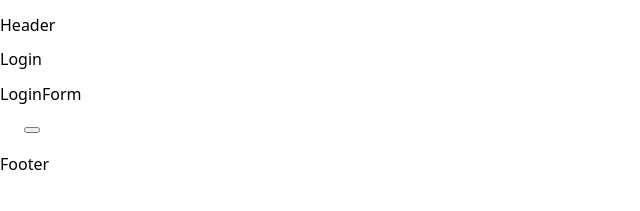
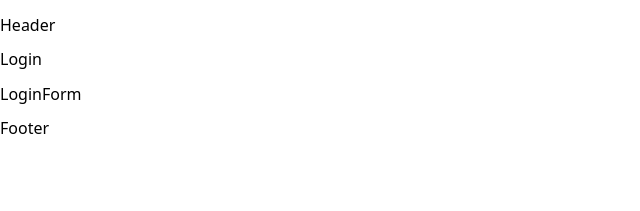
Before and after one commit to Tatyana25081974/Initiative-react-final, a React (Vite) app: page /auth/login in a window 1280 px wide. Shown: the top 211 px of the page, without its empty margins (0-640 px from the left). Built offline with nearby package versions, Linux system fonts and the light colour scheme.

Commit message:
fix recipe reduser and add dispatch action refresh

```diff
--- a/src/App/App.jsx
+++ b/src/App/App.jsx
@@ -13,9 +13,28 @@ import AuthPage from "../pages/AuthPage/AuthPage.jsx";
 
 import NotFound from "../pages/NotFound/NotFound.jsx";
 
+import { useEffect } from "react";
+
+import {
+  useDispatch,
+  // useSelector
+} from "react-redux";
+import { refreshUser } from "../redux/auth/operations.js";
+
+// import { selectIsRefreshing } from "../redux/auth/selectors";
+
 // import PrivateRoute from "../components/PrivateRoute/PrivateRoute.jsx";
 
 const App = () => {
+  const dispatch = useDispatch();
+
+  // Вказує на те чи рефрешиться зараз сторінка чи ні
+  // const isRefreshing = useSelector(selectIsRefreshing);
+
+  useEffect(() => {
+    dispatch(refreshUser());
+  }, [dispatch]);
+
   return (
     <>
       <Layout>
--- a/src/components/LoginForm/LoginForm.jsx
+++ b/src/components/LoginForm/LoginForm.jsx
@@ -6,9 +6,6 @@ const LoginForm = () => {
   return (
     <>
       <p>LoginForm</p>
-      <Button>
-        <button></button>
-      </Button>
     </>
   );
 };
--- a/src/redux/store.js
+++ b/src/redux/store.js
@@ -13,6 +13,7 @@ import {
 import storage from "redux-persist/lib/storage"; // defaults to localStorage for web
 
 import filtersReduser from "./filters/slice.js";
+import recipesReduser from "./recipes/slice.js";
 import authReduser from "./auth/slice.js";
 
 const authPersistedReducer = persistReducer(
@@ -26,7 +27,7 @@ const authPersistedReducer = persistReducer(
 
 export const store = configureStore({
   reducer: {
-    // recipes: recipesReduser,
+    recipes: recipesReduser,
     filters: filtersReduser,
     auth: authPersistedReducer,
   },
```
